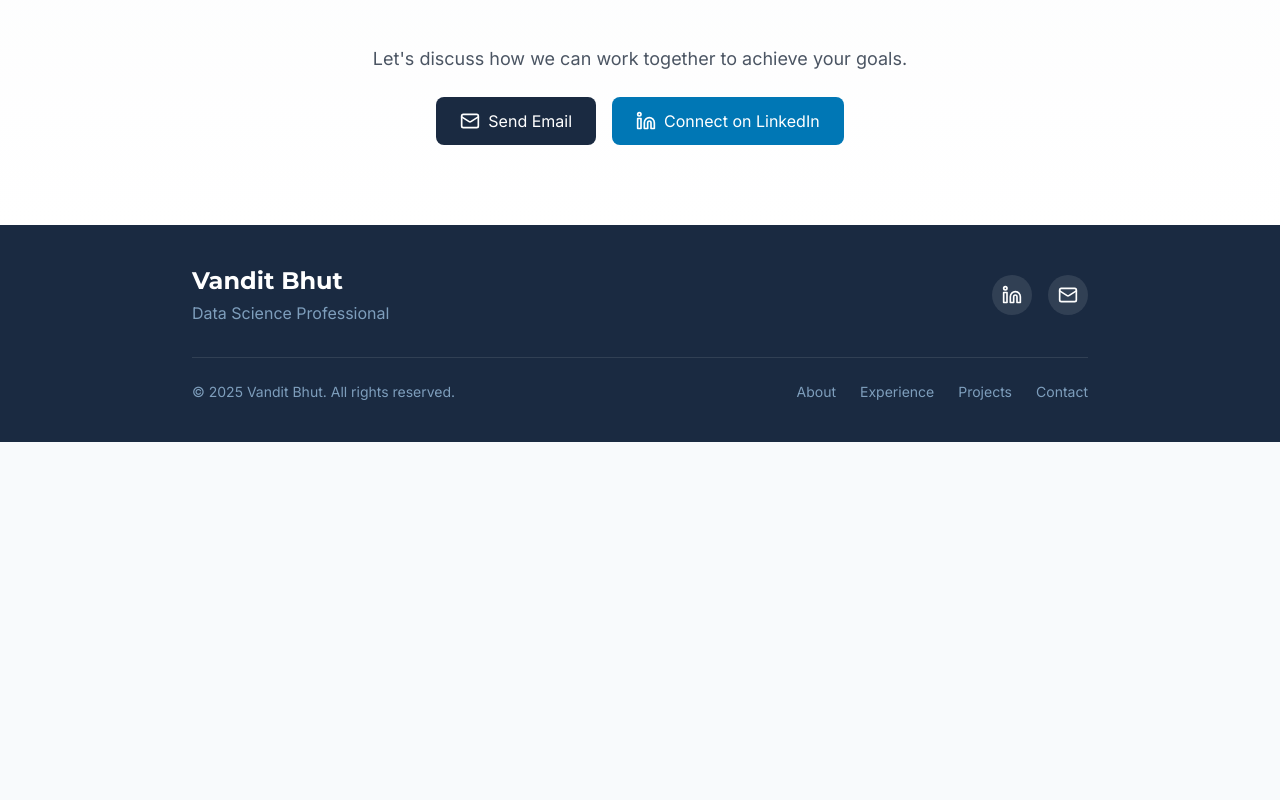
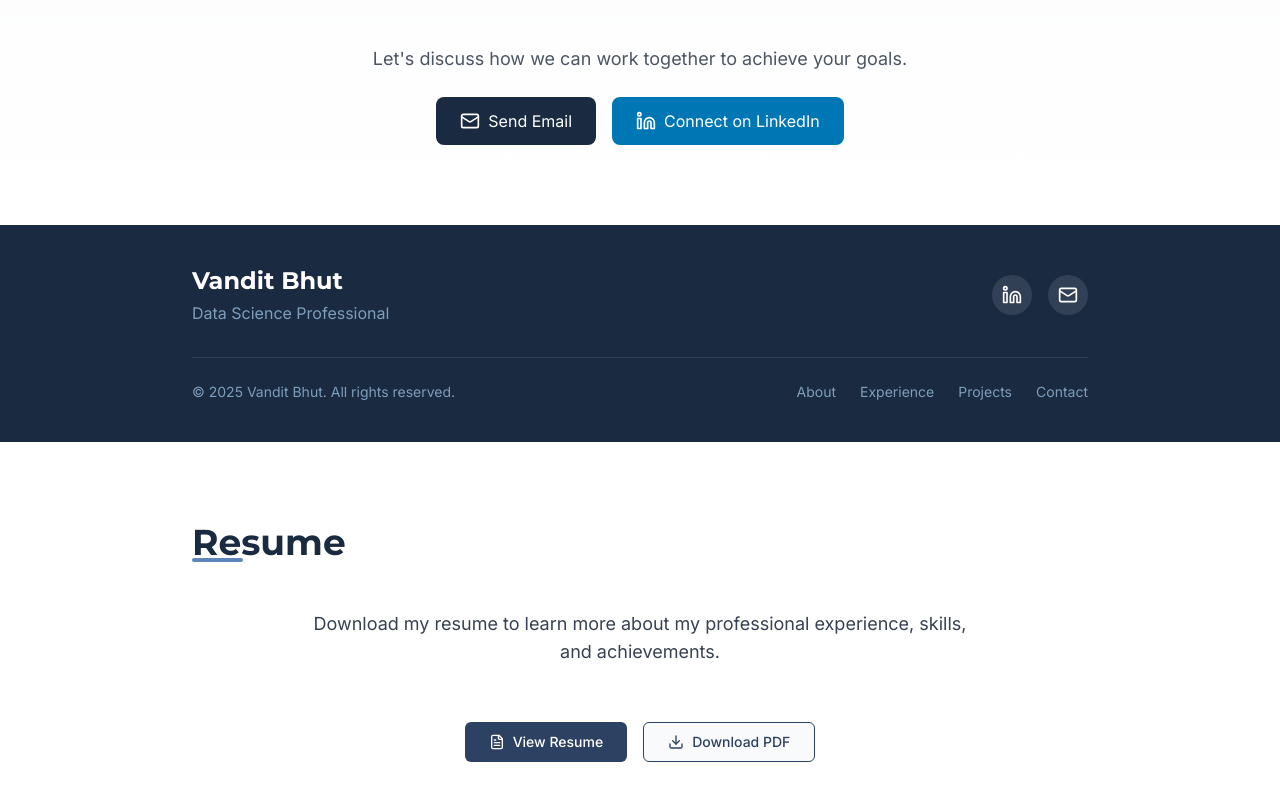
Before and after one commit to vanditbhut/Vandit_Profile, a React (Vite) app: page /#/ in a window 1280 px wide. Shown: the part 8215-9015 px from the top of the page. Before the commit the page ends 8657 px from the top, so only its background shows below. Built offline with nearby package versions, Linux system fonts and the light colour scheme.

Commit message:
Resume Added

```diff
--- a/src/App.tsx
+++ b/src/App.tsx
@@ -5,6 +5,7 @@ import { QueryClient, QueryClientProvider } from "@tanstack/react-query";
 import { HashRouter, Routes, Route } from "react-router-dom";
 import Index from "./pages/Index";
 import NotFound from "./pages/NotFound";
+import Resume from "./components/Resume";
 
 const queryClient = new QueryClient();
 
@@ -20,6 +21,7 @@ const App = () => (
           <Route path="*" element={<NotFound />} />
         </Routes>
       </HashRouter>
+      <Resume />
     </TooltipProvider>
   </QueryClientProvider>
 );
--- /dev/null
+++ b/src/components/Resume.tsx
@@ -0,0 +1,55 @@
+import { Button } from "@/components/ui/button";
+import { Download, FileText } from "lucide-react";
+
+const Resume = () => {
+  return (
+    <section id="resume" className="py-20 bg-white">
+      <div className="container mx-auto px-4">
+        <div className="max-w-4xl mx-auto">
+          <h2 className="section-heading text-4xl font-bold text-center mb-12">Resume</h2>
+
+          <div className="flex flex-col items-center justify-center gap-6">
+            <div className="text-center max-w-2xl">
+              <p className="text-gray-700 text-lg mb-8">
+                Download my resume to learn more about my professional experience, skills, and achievements.
+              </p>
+            </div>
+
+            <div className="flex flex-col sm:flex-row gap-4">
+              <Button
+                asChild
+                className="bg-portfolio-medium-blue hover:bg-portfolio-dark-blue text-white px-6 py-3 rounded-md transition-colors"
+              >
+                <a
+                  href="https://drive.google.com/file/d/1E-xVlh6Hpyfs98x0FmgRqzD1hjGTuvDa/view?usp=sharing"
+                  target="_blank"
+                  rel="noopener noreferrer"
+                  className="flex items-center gap-2"
+                >
+                  <FileText className="h-5 w-5" />
+                  <span>View Resume</span>
+                </a>
+              </Button>
+
+              <Button
+                asChild
+                variant="outline"
+                className="border-portfolio-medium-blue text-portfolio-medium-blue hover:bg-portfolio-light-blue px-6 py-3 rounded-md transition-colors"
+              >
+                <a
+                  href="https://drive.google.com/uc?export=download&id=1E-xVlh6Hpyfs98x0FmgRqzD1hjGTuvDa"
+                  className="flex items-center gap-2"
+                >
+                  <Download className="h-5 w-5" />
+                  <span>Download PDF</span>
+                </a>
+              </Button>
+            </div>
+          </div>
+        </div>
+      </div>
+    </section>
+  );
+};
+
+export default Resume;
```
